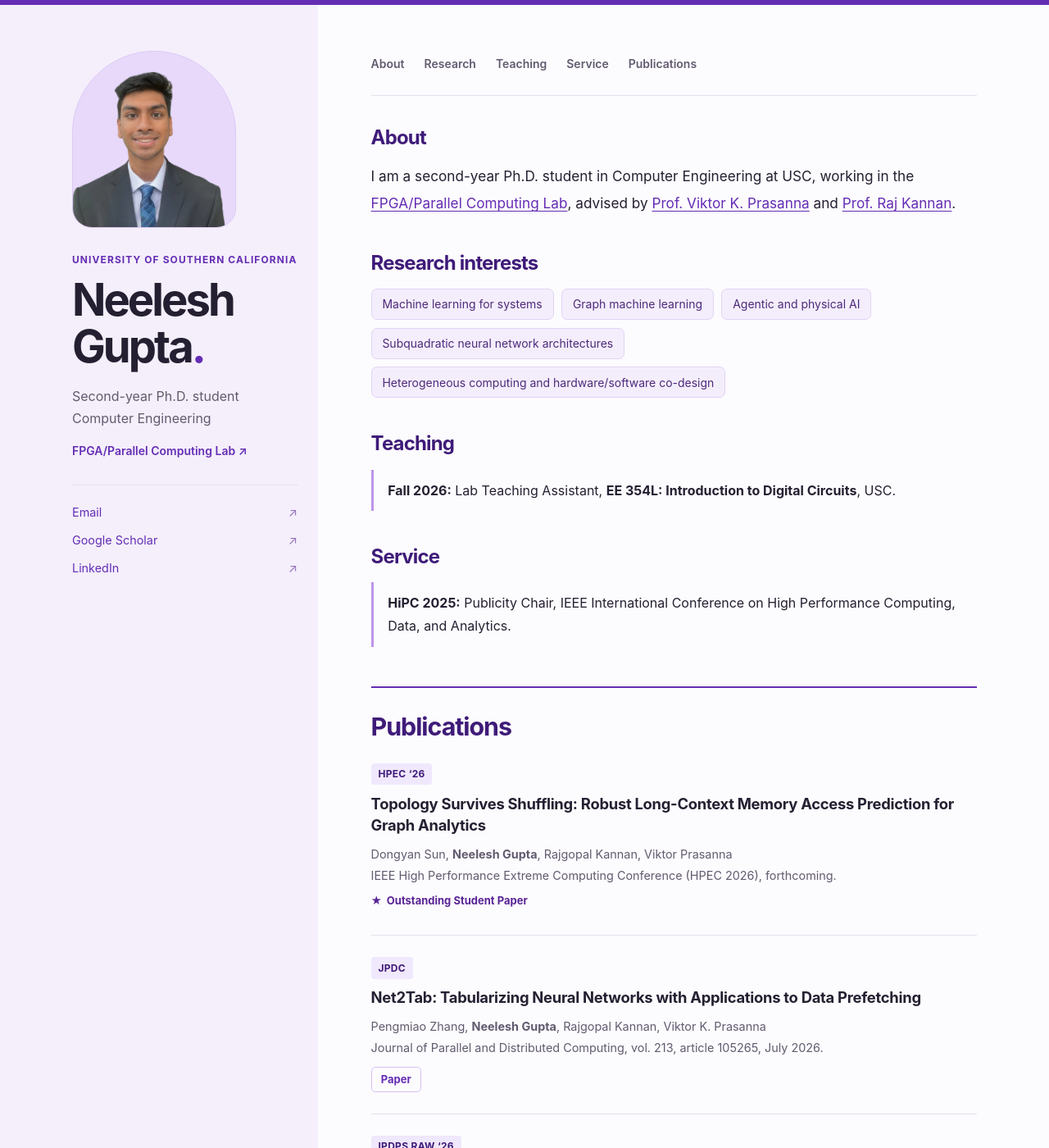
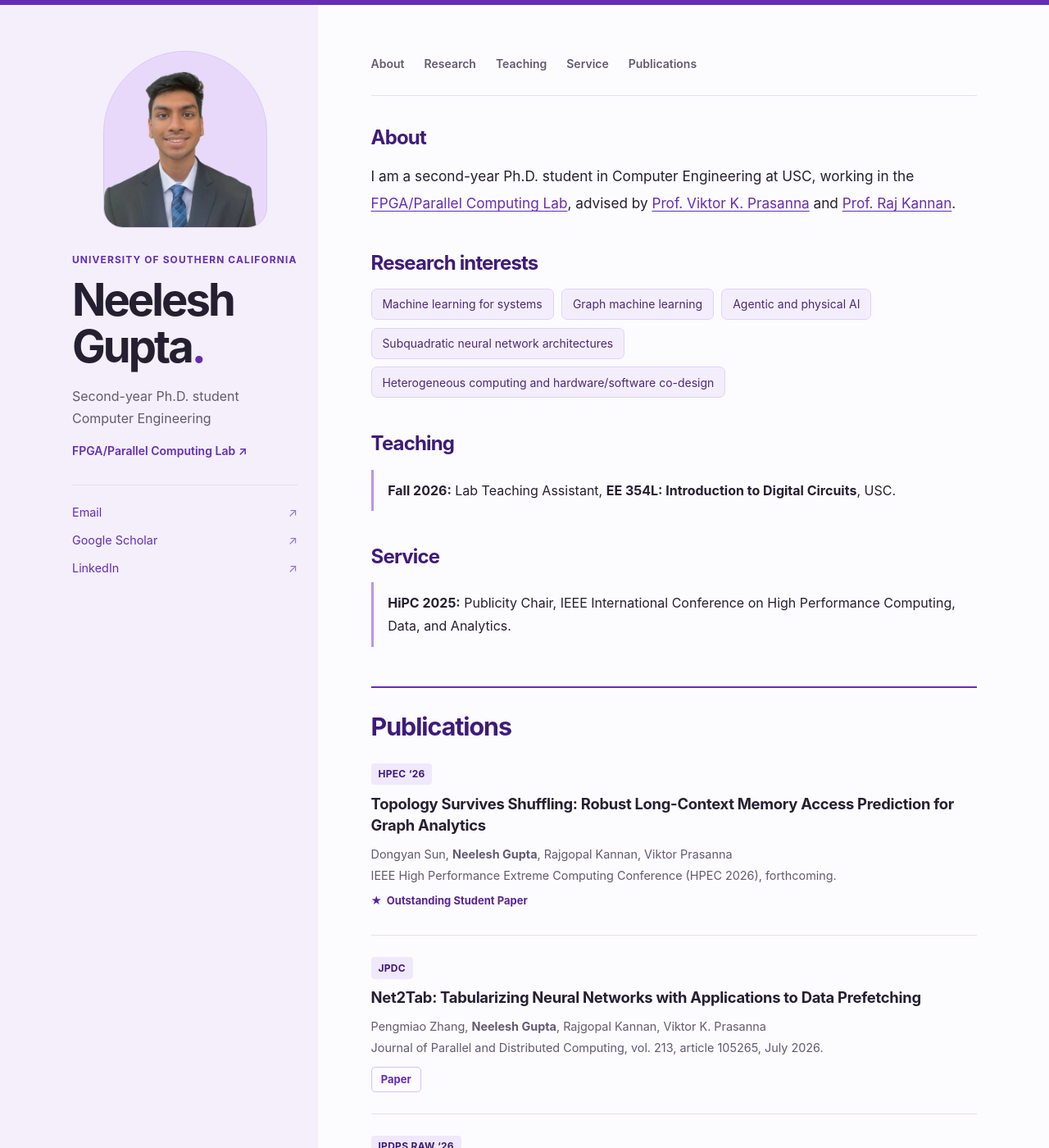
Before and after one commit to neeleshg23/neeleshg23.github.io, a Jekyll site: the page built from index.md, in a window 1280 px wide and 1400 px high. Shown: the whole window at 82% size. Built offline with Jekyll 4.4.1, drawn with Linux system fonts in a browser that asks for light colours; our own code applies the rules of GitHub Pages for plain Markdown files.

Commit message:
Center profile portrait on desktop and mobile

```diff
--- a/assets/css/style.css
+++ b/assets/css/style.css
@@ -39,7 +39,7 @@ a:focus-visible { outline: 3px solid #9d72db; outline-offset: 5px; border-radius
   background: #e8d9fb;
   border-radius: 100px 100px 24px 24px;
   border: 1px solid #dcc8f3;
-  margin-bottom: 1.8rem;
+  margin: 0 auto 1.8rem;
 }
 .portrait { width: 100%; height: 100%; object-fit: cover; transform: scale(1.12); transform-origin: center bottom; }
 .eyebrow { color: var(--purple); font-size: .75rem; line-height: 1.6; font-weight: 700; letter-spacing: .09em; text-transform: uppercase; margin: 0 0 .7rem; }
@@ -92,7 +92,7 @@ footer span { color: #ad8fcf; margin: 0 .5rem; }
 @media (max-width: 700px) {
   .site-shell { display: block; padding: 2rem 1.25rem; }
   .profile { position: static; padding-bottom: 1.8rem; }
-  .portrait-frame { float: right; width: 104px; height: 124px; margin: 0 0 1rem 1rem; border-radius: 60px 60px 14px 14px; }
+  .portrait-frame { width: 104px; height: 124px; margin: 0 auto 1rem; border-radius: 60px 60px 14px 14px; }
   .eyebrow { font-size: .7rem; max-width: 190px; }
   h1 { font-size: 2.8rem; }
   h1 br { display: none; }
```
